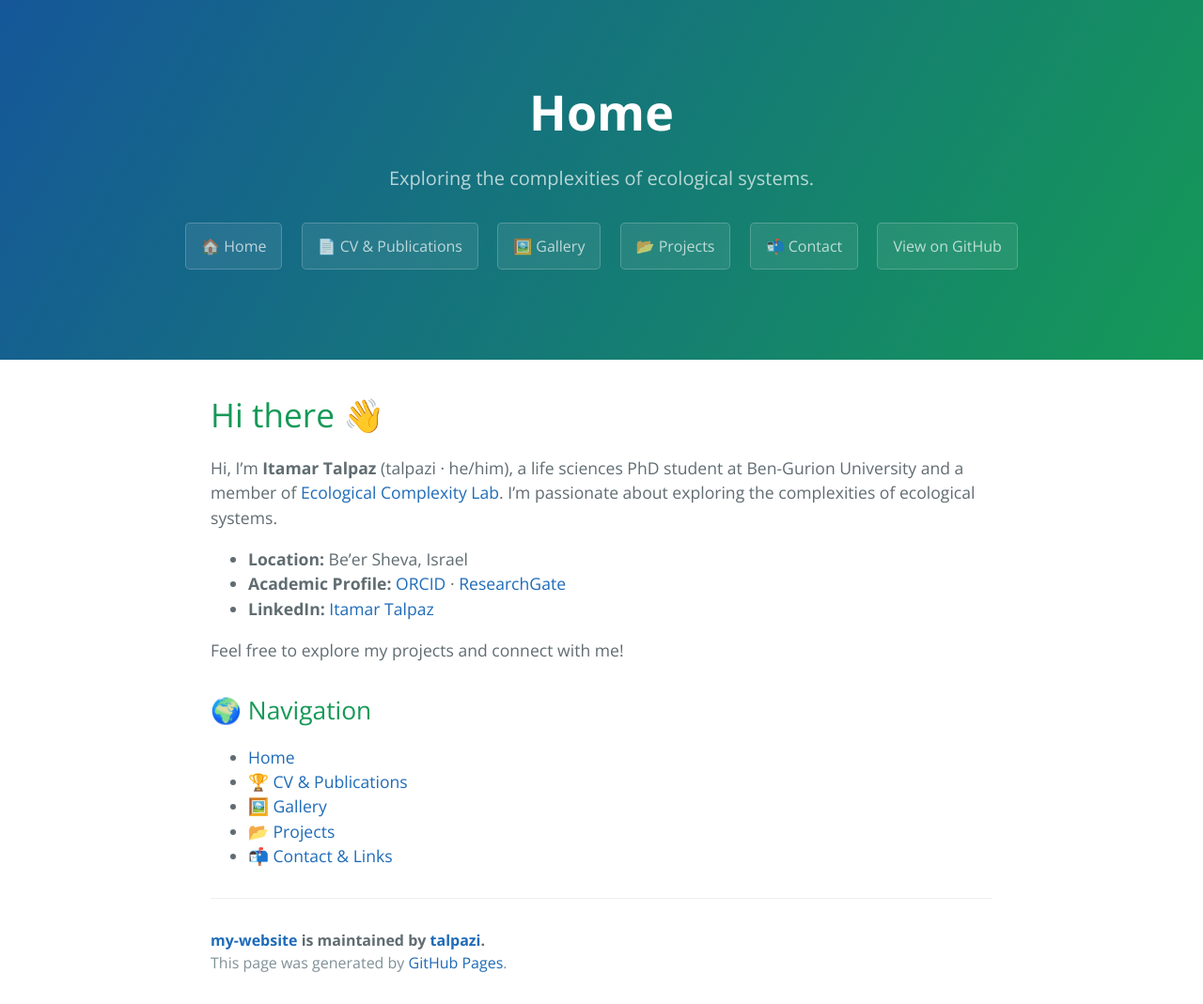
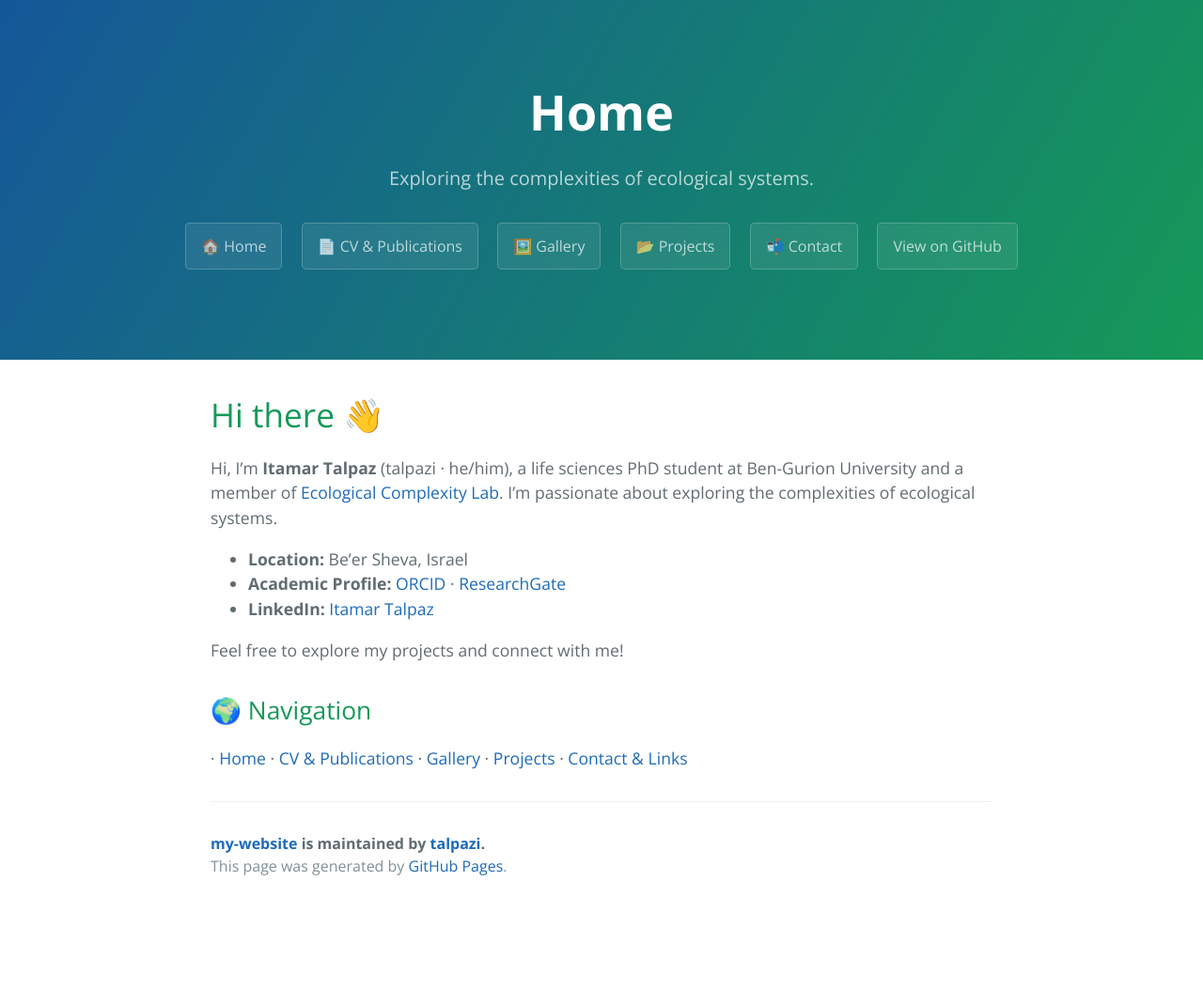
Before and after one commit to talpazi/my-website, a Jekyll site: the page built from index.md, in a window 1280 px wide. Shown: the whole page at 94% size. Built offline with Jekyll 4.4.1, drawn with Linux system fonts in a browser that asks for light colours; after the commit the page ends 966 px from its top, so only the background shows below that.

```diff
--- a/index.md
+++ b/index.md
@@ -14,8 +14,4 @@ Hi, I'm **Itamar Talpaz** (talpazi · he/him), a life sciences PhD student at Be
 Feel free to explore my projects and connect with me!
 
 ## 🌍 Navigation
-- [Home](index.md)
-- [🏆 CV & Publications](cv.md)
-- [🖼️ Gallery](gallery.md)
-- [📂 Projects](projects.md)
-- [📬 Contact & Links](contact.md)
+· [Home](index.md) · [CV & Publications](cv.md) · [Gallery](gallery.md) · [Projects](projects.md) · [Contact & Links](contact.md)
```
